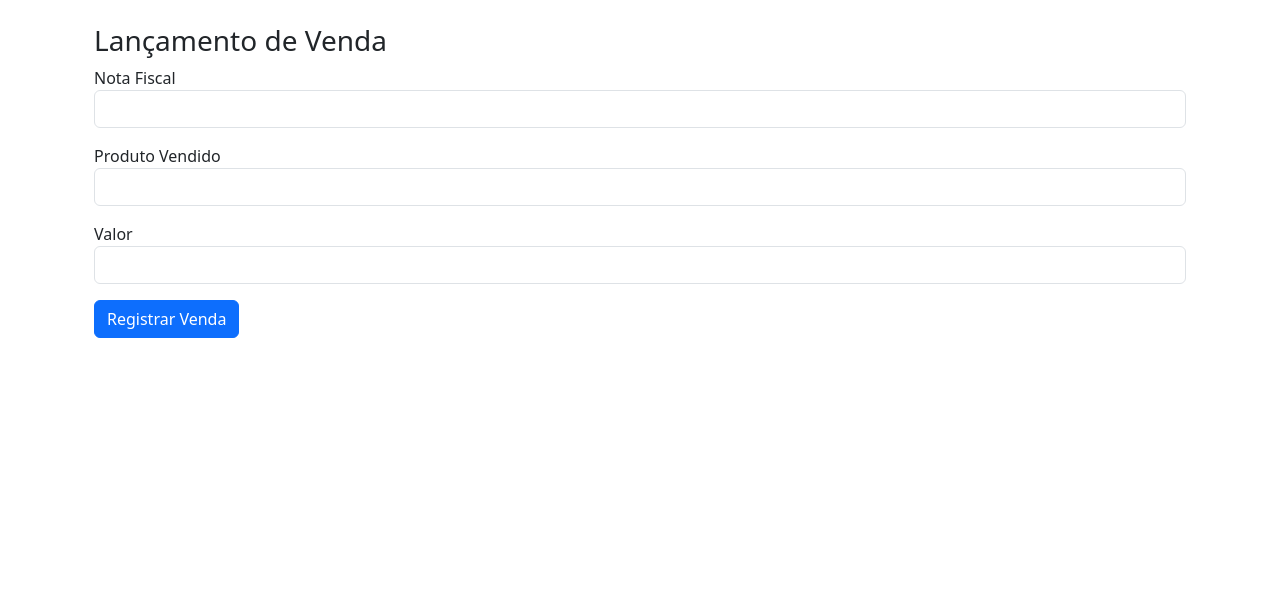
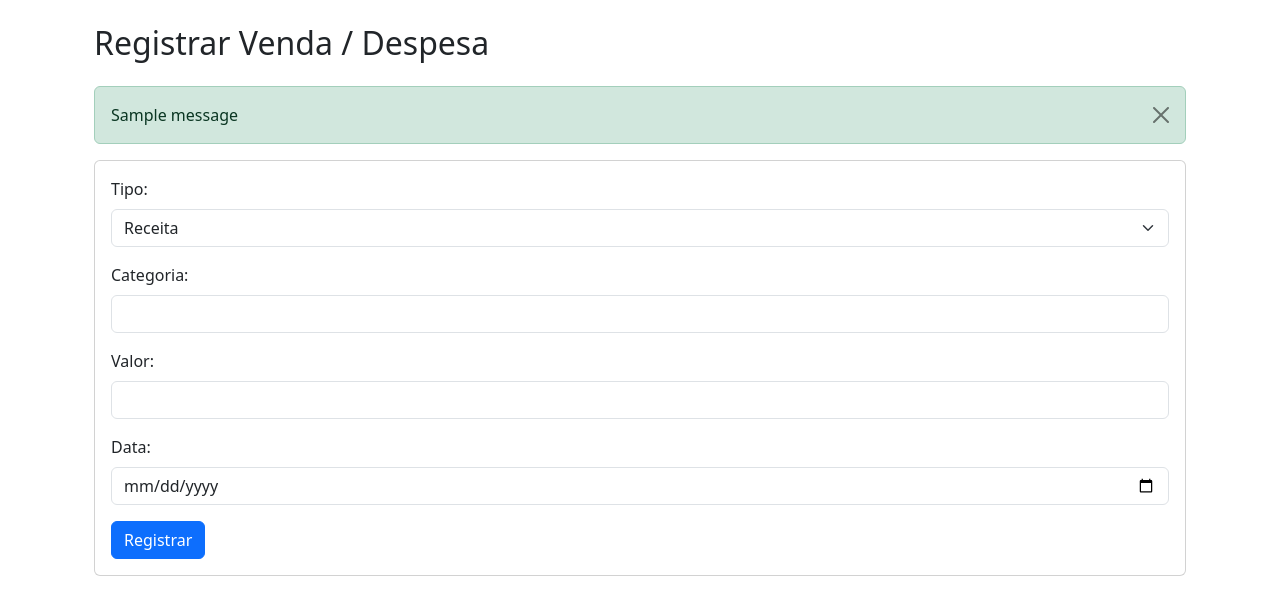
Before and after one commit to AlexMoura2002/MovaCash-Phyton, a Flask app: page /caixa in a window 1280 px wide. Shown: the part 56-671 px from the top of the page. Run offline with Flask 3, Linux system fonts and the light colour scheme; a user stored in the database is signed in; tables that the repository leaves empty hold one stand-in row (values such as "Sample post"); one stand-in notice (Sample message) is shown.

Commit message:
Alteracoes do vendendor aparecem no dashboard do Admin

```diff
--- a/app/models.py
+++ b/app/models.py
@@ -14,6 +14,7 @@ class Movimentacao(db.Model):
     valor = db.Column(db.Float, nullable=False)
     data = db.Column(db.Date, nullable=False)
     usuario_id = db.Column(db.Integer, db.ForeignKey('usuario.id'))
+    usuario = db.relationship('Usuario', backref='movimentacoes')  # ← ESSA LINHA É ESSENCIAL
 
 class Conta(db.Model):
     id = db.Column(db.Integer, primary_key=True)
--- a/app/routes.py
+++ b/app/routes.py
@@ -5,6 +5,7 @@ from .utils import login_obrigatorio
 from datetime import datetime, date
 import pandas as pd
 from io import BytesIO
+from sqlalchemy.orm import joinedload
 
 bp = Blueprint('main', __name__)
 
@@ -90,7 +91,7 @@ def perfil():
 @login_obrigatorio
 def dashboard():
     usuario_id = session['usuario_id']
-    usuario = Usuario.query.get(usuario_id).nome
+    usuario = Usuario.query.get(usuario_id)
 
     if request.method == 'POST':
         tipo = request.form['tipo']
@@ -103,16 +104,39 @@ def dashboard():
         db.session.add(nova)
         db.session.commit()
 
-    movimentacoes = Movimentacao.query.filter_by(usuario_id=usuario_id).order_by(Movimentacao.data.desc()).all()
+    if usuario.tipo == 'admin':
+        movimentacoes = db.session.query(Movimentacao).options(joinedload(Movimentacao.usuario)).order_by(Movimentacao.data.desc()).all()
+    else:
+        movimentacoes = Movimentacao.query.filter_by(usuario_id=usuario_id).order_by(Movimentacao.data.desc()).all()
+
     saldo = sum(m.valor if m.tipo == 'receita' else -m.valor for m in movimentacoes)
-    mov_list = [(m.tipo, m.categoria, m.valor, m.data, m.id) for m in movimentacoes]
+    mov_list = [
+        (m.tipo, m.categoria, m.valor, m.data, m.id, m.usuario.nome if usuario.tipo == 'admin' else None)
+        for m in movimentacoes
+    ]
 
-    return render_template('dashboard.html', usuario=usuario, saldo=saldo, movimentacoes=mov_list)
+    return render_template('dashboard.html', usuario=usuario.nome, saldo=saldo, movimentacoes=mov_list)
 
 @bp.route('/caixa', methods=['GET', 'POST'])
 @login_obrigatorio
 def caixa():
+    usuario_id = session['usuario_id']
+
+    if request.method == 'POST':
+        tipo = request.form['tipo']
+        categoria = request.form['categoria']
+        valor = float(request.form['valor'])
+        data_str = request.form['data']
+        data = datetime.strptime(data_str, '%Y-%m-%d').date() if data_str else date.today()
+
+        nova = Movimentacao(tipo=tipo, categoria=categoria, valor=valor, data=data, usuario_id=usuario_id)
+        db.session.add(nova)
+        db.session.commit()
+        flash('Movimentação registrada com sucesso!', 'success')
+        return redirect(url_for('main.caixa'))
+
     return render_template('caixa.html')
+
 
 @bp.route('/excluir/<int:id>')
 @login_obrigatorio
--- a/app/templates/caixa.html
+++ b/app/templates/caixa.html
@@ -1,24 +1,47 @@
 {% extends "base.html" %}
 
-{% block title %}Caixa{% endblock %}
+{% block title %}Caixa - Movacash{% endblock %}
 
 {% block content %}
 <div class="container mt-4">
-    <h3>Lançamento de Venda</h3>
+    <h2 class="mb-4">Registrar Venda / Despesa</h2>
+
+    {% with messages = get_flashed_messages(with_categories=true) %}
+        {% if messages %}
+            {% for category, message in messages %}
+                <div class="alert alert-{{ category }} alert-dismissible fade show" role="alert">
+                    {{ message }}
+                    <button type="button" class="btn-close" data-bs-dismiss="alert" aria-label="Fechar"></button>
+                </div>
+            {% endfor %}
+        {% endif %}
+    {% endwith %}
+
+    <div class="card">
+        <div class="card-body">
             <form method="POST">
                 <div class="mb-3">
-            <label>Nota Fiscal</label>
-            <input type="text" name="nota_fiscal" class="form-control" required>
+                    <label class="form-label">Tipo:</label>
+                    <select name="tipo" class="form-select" required>
+                        <option value="receita">Receita</option>
+                        <option value="despesa">Despesa</option>
+                    </select>
                 </div>
                 <div class="mb-3">
-            <label>Produto Vendido</label>
-            <input type="text" name="produto" class="form-control" required>
+                    <label class="form-label">Categoria:</label>
+                    <input type="text" name="categoria" class="form-control" required>
                 </div>
                 <div class="mb-3">
-            <label>Valor</label>
-            <input type="number" step="0.01" name="valor" class="form-control" required>
+                    <label class="form-label">Valor:</label>
+                    <input type="number" name="valor" step="0.01" class="form-control" required>
                 </div>
-        <button type="submit" class="btn btn-primary">Registrar Venda</button>
+                <div class="mb-3">
+                    <label class="form-label">Data:</label>
+                    <input type="date" name="data" class="form-control">
+                </div>
+                <button type="submit" class="btn btn-primary">Registrar</button>
             </form>
         </div>
+    </div>
+</div>
 {% endblock %}
```
Also changed, not shown: app/templates/cadastro.html (added, +46 -0 lines), app/templates/dashboard.html (+8 -3 lines), instance/movacash.db. Lines whose indentation alone changed are shown as unchanged.
